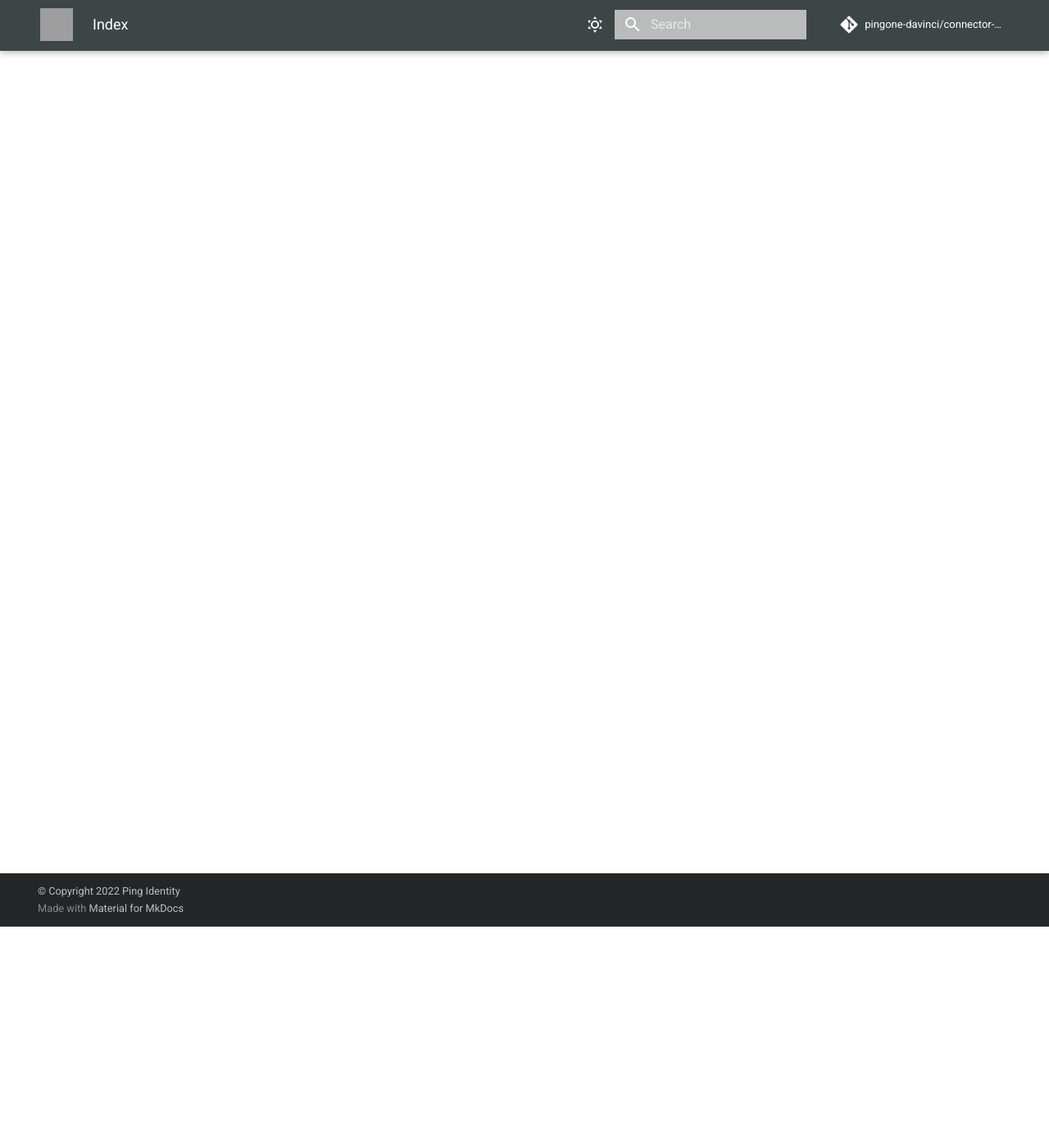
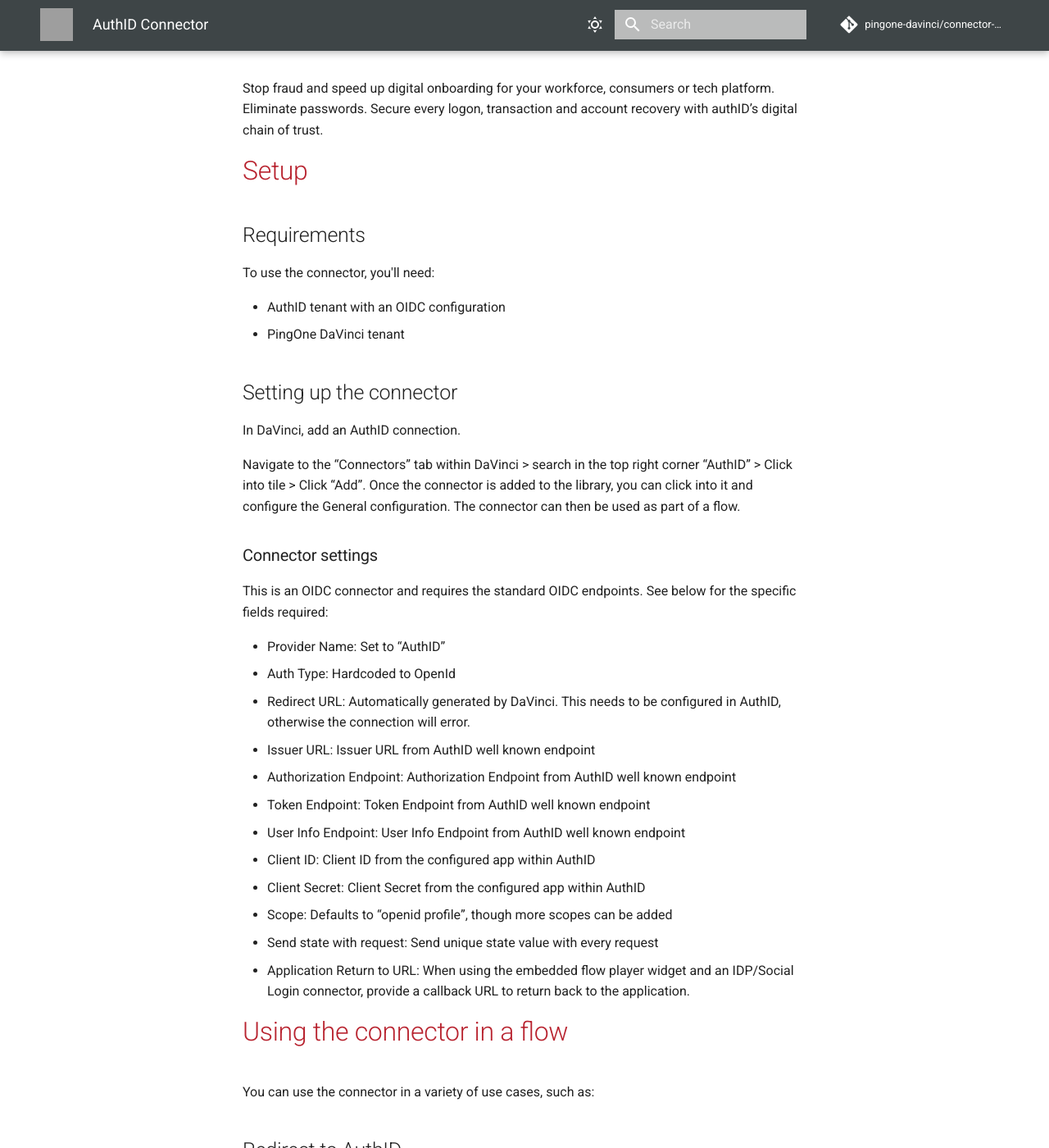
Before and after one commit to pingone-davinci/documentation, an MkDocs documentation site: the page built from docs/authid/README.md, in a window 1280 px wide and 1400 px high, scrolled down 270 px. Shown: the whole window at 82% size. Built offline with MkDocs 1.6.1 and Material for MkDocs 9.7.7, drawn with Linux system fonts in a browser that asks for light colours; comment, search, counter and statistics services are not loaded; some of the changed text lies outside the part shown; grey boxes are pictures that could not be loaded.

Commit message:
Update README.md

```diff
--- a/docs/authid/README.md
+++ b/docs/authid/README.md
@@ -1 +1,64 @@
-Test
+# AuthID Connector
+
+Author: Ryan Schafer
+
+# Introduction
+
+Stop fraud and speed up digital onboarding for your workforce, consumers or tech platform. Eliminate passwords.
+Secure every logon, transaction and account recovery with authID’s digital chain of trust.
+
+# Setup
+
+## Requirements
+
+To use the connector, you'll need:
+
+* AuthID tenant with an OIDC configuration
+* PingOne DaVinci tenant
+
+## Setting up the connector
+
+In DaVinci, add an AuthID connection.
+
+Navigate to the “Connectors” tab within DaVinci > search in the top right corner “AuthID” > Click into tile > Click “Add”.
+Once the connector is added to the library, you can click into it and configure the General configuration. The connector can then be used as part of a flow.
+
+### Connector settings
+
+This is an OIDC connector and requires the standard OIDC endpoints. See below for the specific fields required:
+
+* Provider Name: Set to “AuthID”
+* Auth Type: Hardcoded to OpenId
+* Redirect URL: Automatically generated by DaVinci. This needs to be configured in AuthID, otherwise the connection will error.
+* Issuer URL: Issuer URL from AuthID well known endpoint
+* Authorization Endpoint: Authorization Endpoint from AuthID well known endpoint
+* Token Endpoint: Token Endpoint from AuthID well known endpoint
+* User Info Endpoint: User Info Endpoint from AuthID well known endpoint
+* Client ID: Client ID from the configured app within AuthID
+* Client Secret: Client Secret from the configured app within AuthID
+* Scope: Defaults to “openid profile”, though more scopes can be added
+* Send state with request: Send unique state value with every request
+* Application Return to URL: When using the embedded flow player widget and an IDP/Social Login connector, provide a callback URL to return back to the application.
+
+# Using the connector in a flow
+
+You can use the connector in a variety of use cases, such as:
+
+## Redirect to AuthID
+
+This capability will be used to insert AuthID Biometrics into a DaVinci flow, ensuring secure authentication.
+
+There are a few different areas that can be configured on this capability:
+
+* Query Parameters: Configure this if any form of a Login Hint is required
+* Display Name: Configure the Display Name for the redirect. This most likely won’t need to be configured.
+* CSS: Add any custom styling for the redirect page. This most likely won’t need to be configured.
+* Show Powered By?: Show who the redirect is powered by on the redirect page.
+* Skip Button Press: Shows a button on the page to skip forward.
+
+
+## Resources
+
+For information and setup help, see the following sections of the AuthID documentation:
+
+* [AuthID Website](https://authid.ai/)
```
